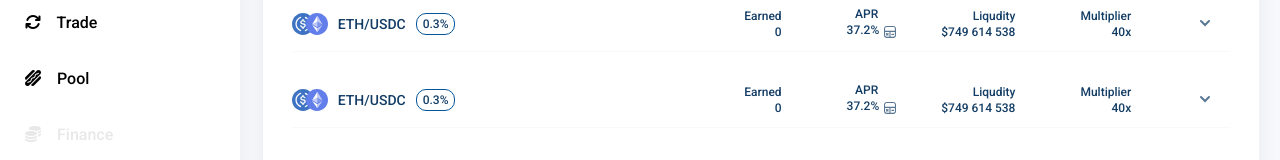
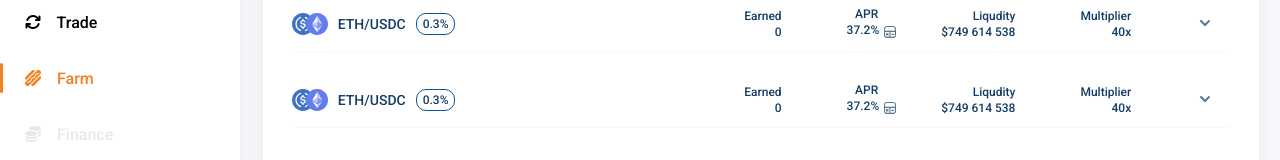
Before and after one commit to envoys-lab/envoys-frontend-new, a React (Create React App) app: page /farm in a window 1280 px wide. Shown: the part 326-486 px from the top of the page. Built offline with nearby package versions, Linux system fonts and the light colour scheme; what @binance-chain/bsc-connector, @web3-react/core, @web3-react/injected-connector, @web3-react/walletconnect-connector would draw is missing.

Commit message:
fix: routes

```diff
--- a/src/pages/Farm/FarmList/components/FarmList/Item.tsx
+++ b/src/pages/Farm/FarmList/components/FarmList/Item.tsx
@@ -10,7 +10,7 @@ type PropsDD = {
 const ItemStyle = styled.li<PropsDD>`
   padding: 10px 14px 10px 14px;
   border-radius: 16px;
-  transition: 0.3s;
+  transition: all 0.4s;
   background: ${(props) => (props.dropdown ? '#F9F9F9' : '#fff')};
 `;
 
--- a/src/pages/Farm/FarmList/components/FarmList/item_components/dropDown/ItemDropDown.tsx
+++ b/src/pages/Farm/FarmList/components/FarmList/item_components/dropDown/ItemDropDown.tsx
@@ -14,7 +14,7 @@ const ItemEndStyle = styled.div<ShowProps>`
   padding: ${(props) => (props.show ? '30px 80px 36px 40px' : '0 80px 0 40px')};
   max-height: ${(props) => (props.show ? '380px' : '0')};
   overflow: hidden;
-  transition: all 0.2s ease-in;
+  transition: all 0.4s ease-in;
 `;
 
 type EarnedType = {
--- a/src/sideBar.ts
+++ b/src/sideBar.ts
@@ -43,9 +43,9 @@ const SideBarDataItems: SideBarDataItem[] = [
     to: '/swap/ETH-USDT',
   },
   {
-    title: 'Pool',
+    title: 'Farm',
     icon: 'fa-hotdog',
-    to: '/pool',
+    to: '/farm',
   },
   {
     title: 'Finance',
```
